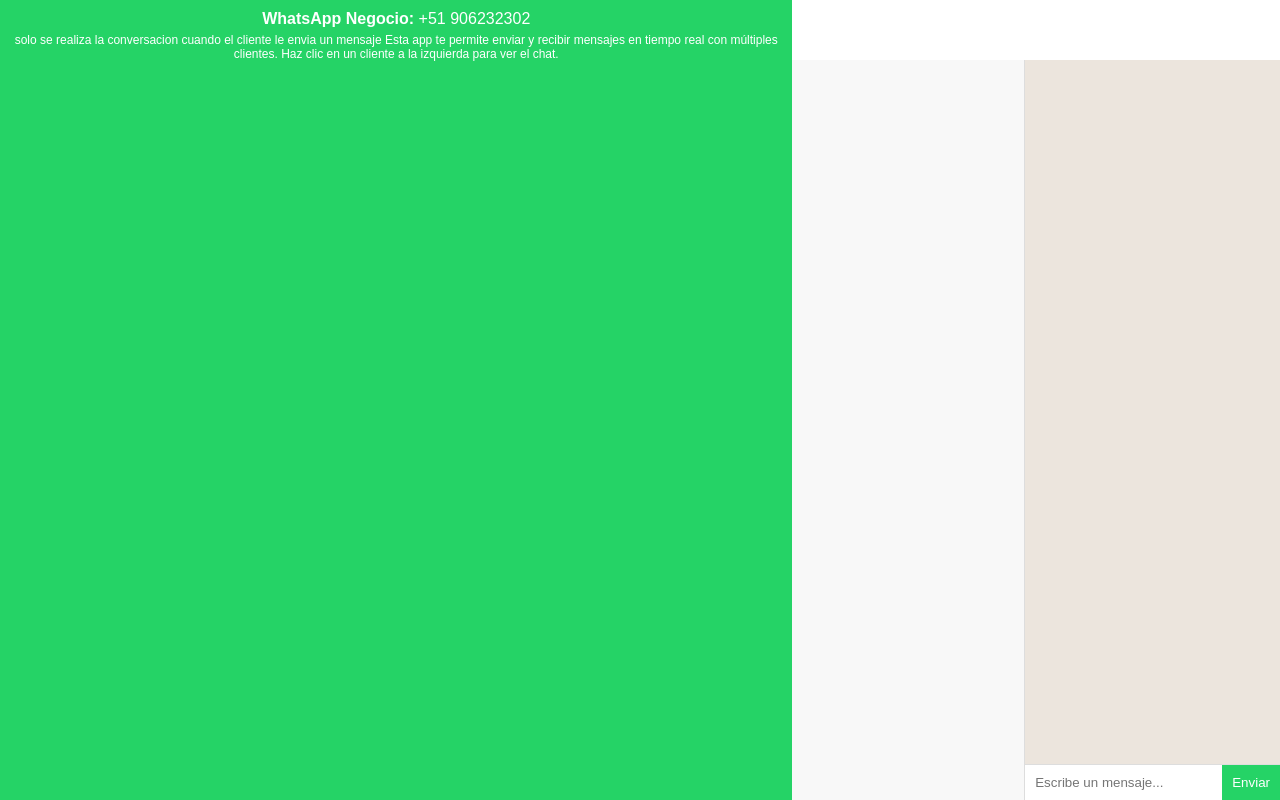
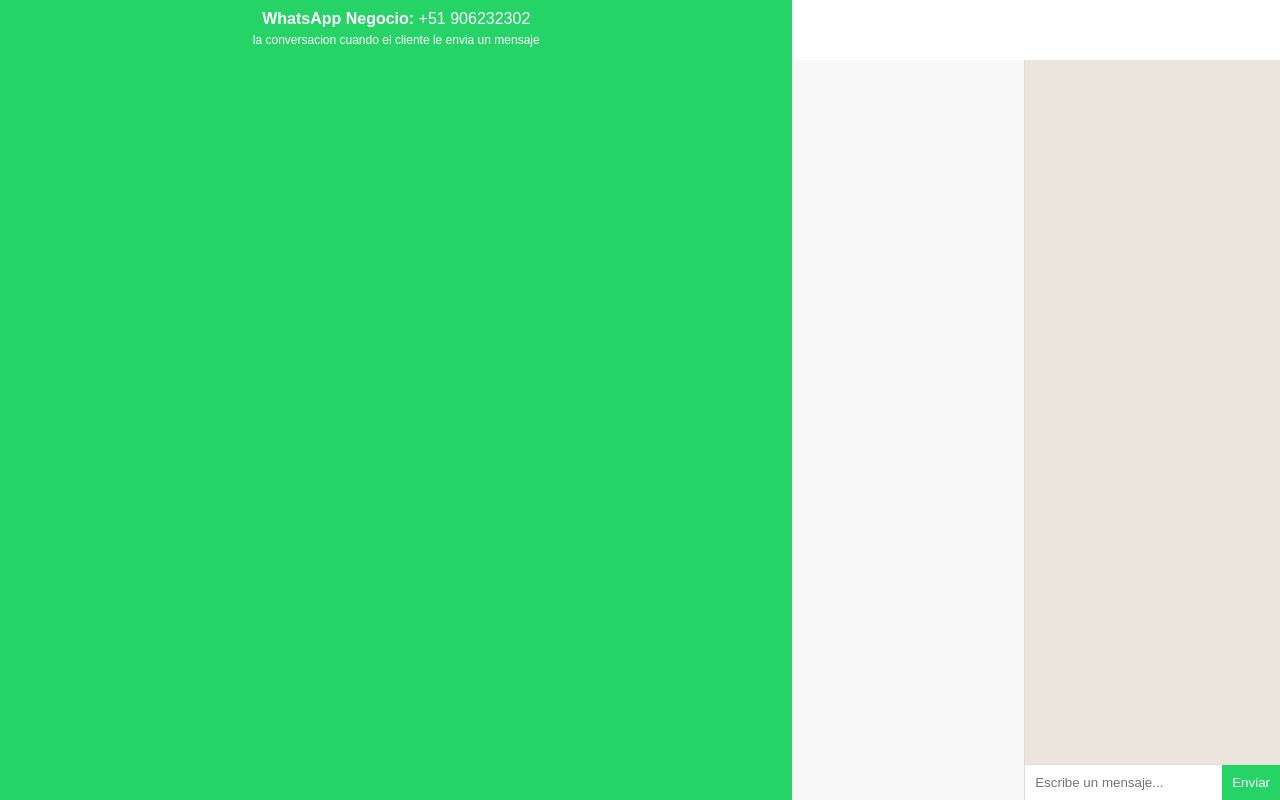
Before and after one commit to YesicaLeoncc/chat_multi_messages, a plain HTML site: page frontend/abc.html in a window 1280 px wide. Drawn offline with nearby package versions, Linux system fonts and the light colour scheme; no server answers.

Commit message:
Update abc.html

```diff
--- a/frontend/abc.html
+++ b/frontend/abc.html
@@ -46,8 +46,7 @@
    <div style="width:100%; padding:10px; background:#25D366; color:white; text-align:center;">
     <div><strong>WhatsApp Negocio:</strong> +51 906232302</div>
     <div style="font-size:12px; margin-top:5px;">
-      solo se realiza la conversacion cuando el cliente le envia un mensaje
-      Esta app te permite enviar y recibir mensajes en tiempo real con múltiples clientes. Haz clic en un cliente a la izquierda para ver el chat.
+       la conversacion cuando el cliente le envia un mensaje
     </div>
   </div>
 
```
